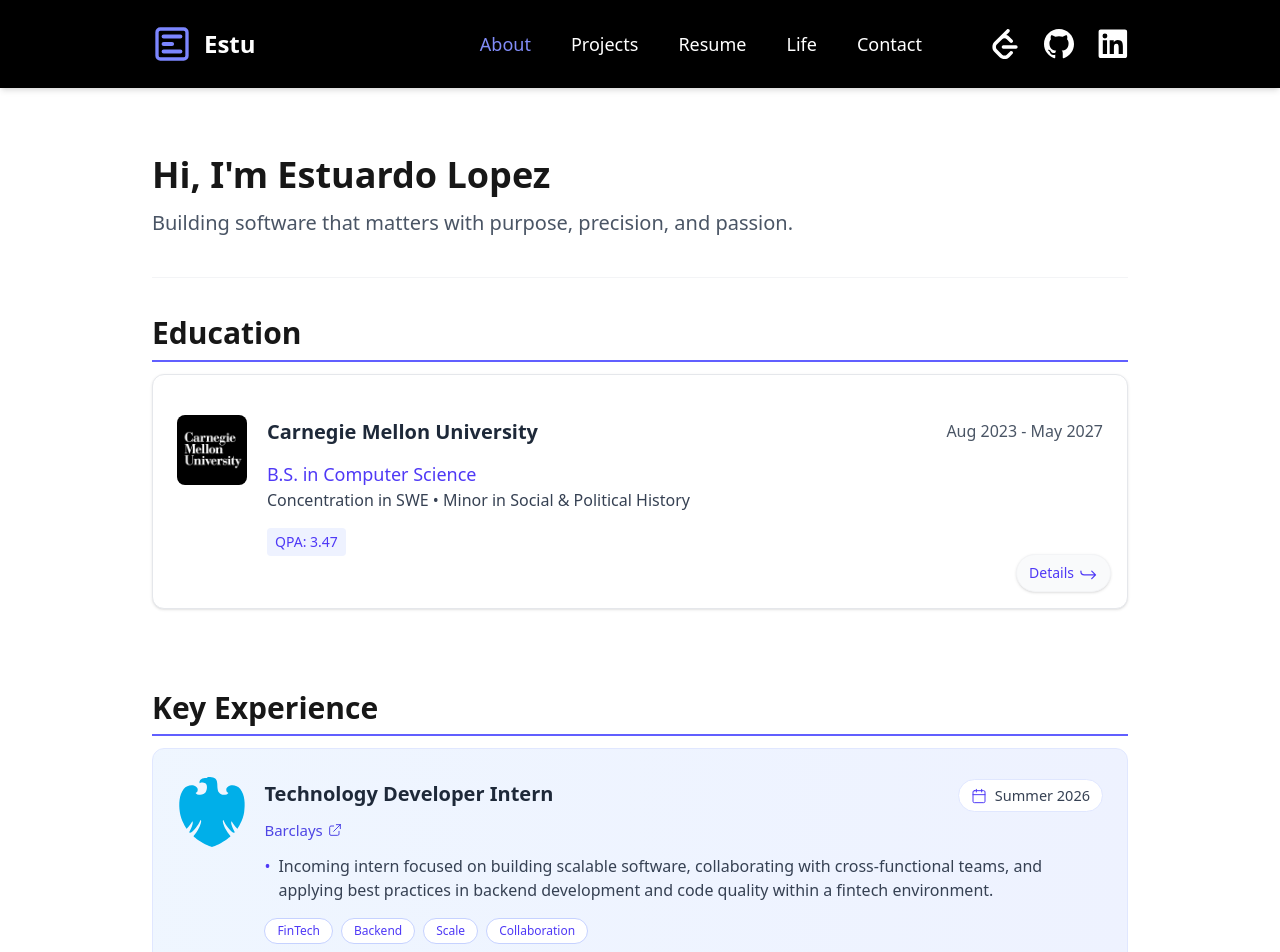
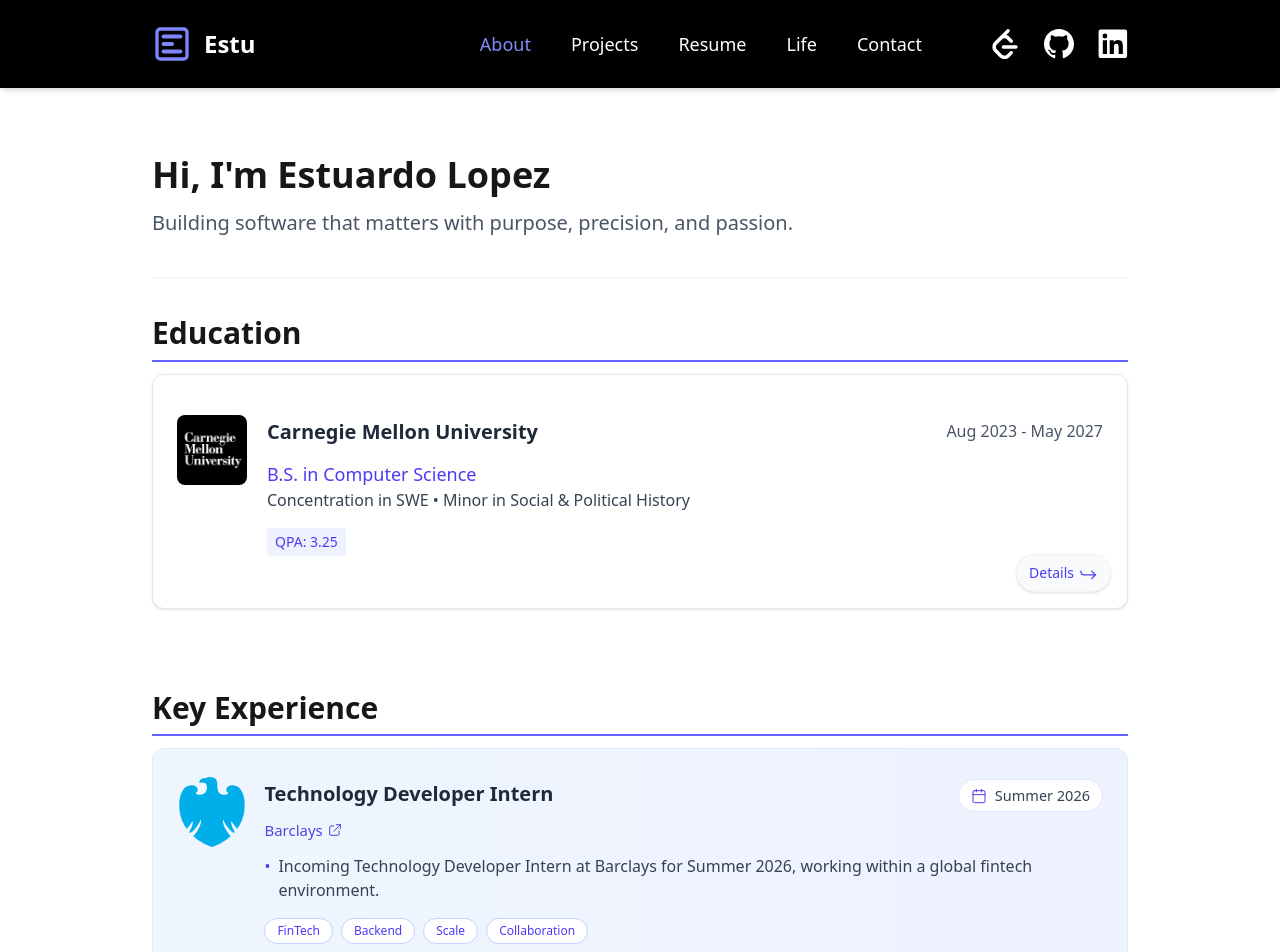
Before and after one commit to estulpz202/personal-website, a Next.js app: page /about in a window 1280 px wide. Shown: the top 952 px of the page. Built offline with nearby package versions, Linux system fonts and the light colour scheme.

Commit message:
Update QPA in EducationSection and refine internship description in ExperienceData

```diff
--- a/src/components/about/EducationSection.tsx
+++ b/src/components/about/EducationSection.tsx
@@ -112,7 +112,7 @@ export default function EducationSection() {
 
                 <div className="flex items-center mt-3 sm:mt-4">
                   <span className="bg-indigo-50 text-indigo-600 px-1.5 sm:px-2 py-0.5 sm:py-1 rounded text-xs sm:text-sm font-medium">
-                    QPA: 3.47
+                    QPA: 3.25
                   </span>
                 </div>
               </div>
--- a/src/components/about/ExperienceData.ts
+++ b/src/components/about/ExperienceData.ts
@@ -12,7 +12,7 @@ export const experiences: Experience[] = [
     timePeriod: 'Summer 2026',
     logoSrc: '/images/logos/bcs_logo.svg',
     highlights: [
-      'Incoming intern focused on building scalable software, collaborating with cross-functional teams, and applying best practices in backend development and code quality within a fintech environment.',
+      'Incoming Technology Developer Intern at Barclays for Summer 2026, working within a global fintech environment.',
     ],
     skills: ['FinTech', 'Backend', 'Scale', 'Collaboration'],
   },
```
